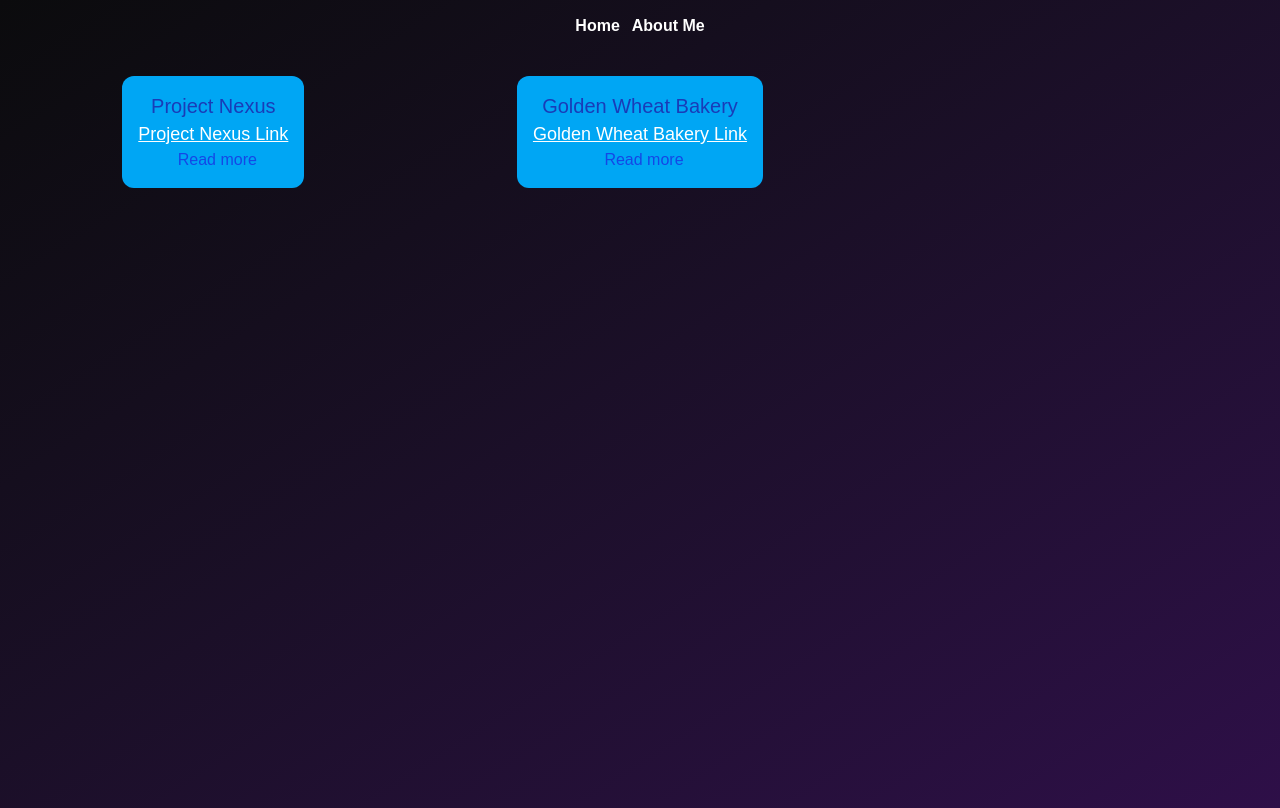
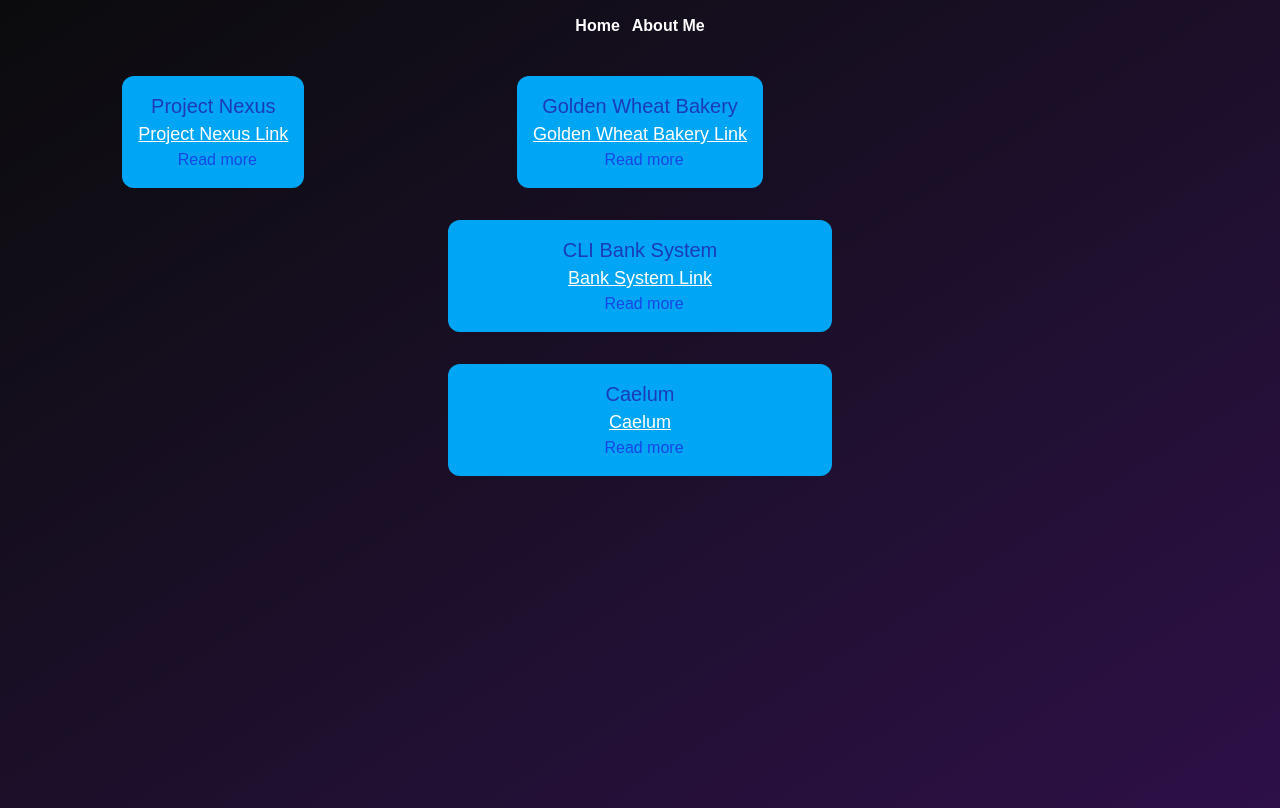
Before and after one commit to GabrielMejorada/portfolio, a Next.js app: page /projects in a window 1280 px wide. Built offline with nearby package versions, Linux system fonts and the light colour scheme.

Commit message:
Updated portfolio

```diff
--- a/app/page.tsx
+++ b/app/page.tsx
@@ -30,9 +30,19 @@ export default function Home() {
           </nav>
         </header>
 
-        <main className="flex items-center justify-center min-h-screen text-center">
+        <main className="relative flex items-center justify-center min-h-screen overflow-hidden text-center px-4">
           {/* Hero section */}
-            <p className="text-7xl">
+          <div className="flex flex-col items-center text-center mt-6 space-y-8">
+            <Image
+              src="/images/background.png"
+              alt="background"
+              fill
+              priority
+              className="object-cover blur-md scale-110 -z-10"
+            />
+          </div>
+          <div className="absolute inset-0 bg-black/40 -z-10"/>
+            <p className="text-4xl md:text-6xl font-bold text-white max-w-4xl">
               Hi! I am Gabriel Mejorada, an aspiring jr web developer trying to find their specialty.
             </p>
         </main>
--- a/app/projects/page.tsx
+++ b/app/projects/page.tsx
@@ -44,6 +44,28 @@ export default function Projects() {
             />
           </section>
         </section>
+          <section className="flex mt-8 bg-sky-500 rounded-xl p-4 flex-col items-center max-w-sm mx-auto">
+            <h1 className="text-blue-800 text-xl">CLI Bank System</h1>
+            <Link href="https://github.com/GabrielMejorada/bank-system" className="text-decoration-line: underline bold text-lg inline-block hover:grey-500">
+              {" "}
+              Bank System Link
+            </Link>
+            <Card
+              id="read-more-text"
+              text="The CLI Bank system project is a project coded in C. It taught me about memory allocation, reallocation, and pointers. This allowed me to further understand how programming worked at high-level and gave a sneak peek of low-level programming."
+            />
+          </section>
+            <section className="flex mt-8 bg-sky-500 rounded-xl p-4 flex-col items-center max-w-sm mx-auto">
+            <h1 className="text-blue-800 text-xl">Caelum</h1>
+            <Link href="https://github.com/GabrielMejorada/Caelum" className="text-decoration-line: underline bold text-lg inline-block hover:grey-500">
+              {""}
+              Caelum
+            </Link>
+            <Card
+              id="read-more-text"
+              text="An ongoing project; a makeshift e-commerce website attempting to emulate luxury through a fictional luxury fashion brand."
+            />
+            </section>
       </main>
     </>
   );
```
Also changed, not shown: package.json (+4 -4 lines), tsconfig.json (+19 -5 lines), public/images/background.png (added), 1 other file (tests, documents, lock files or other folders).
